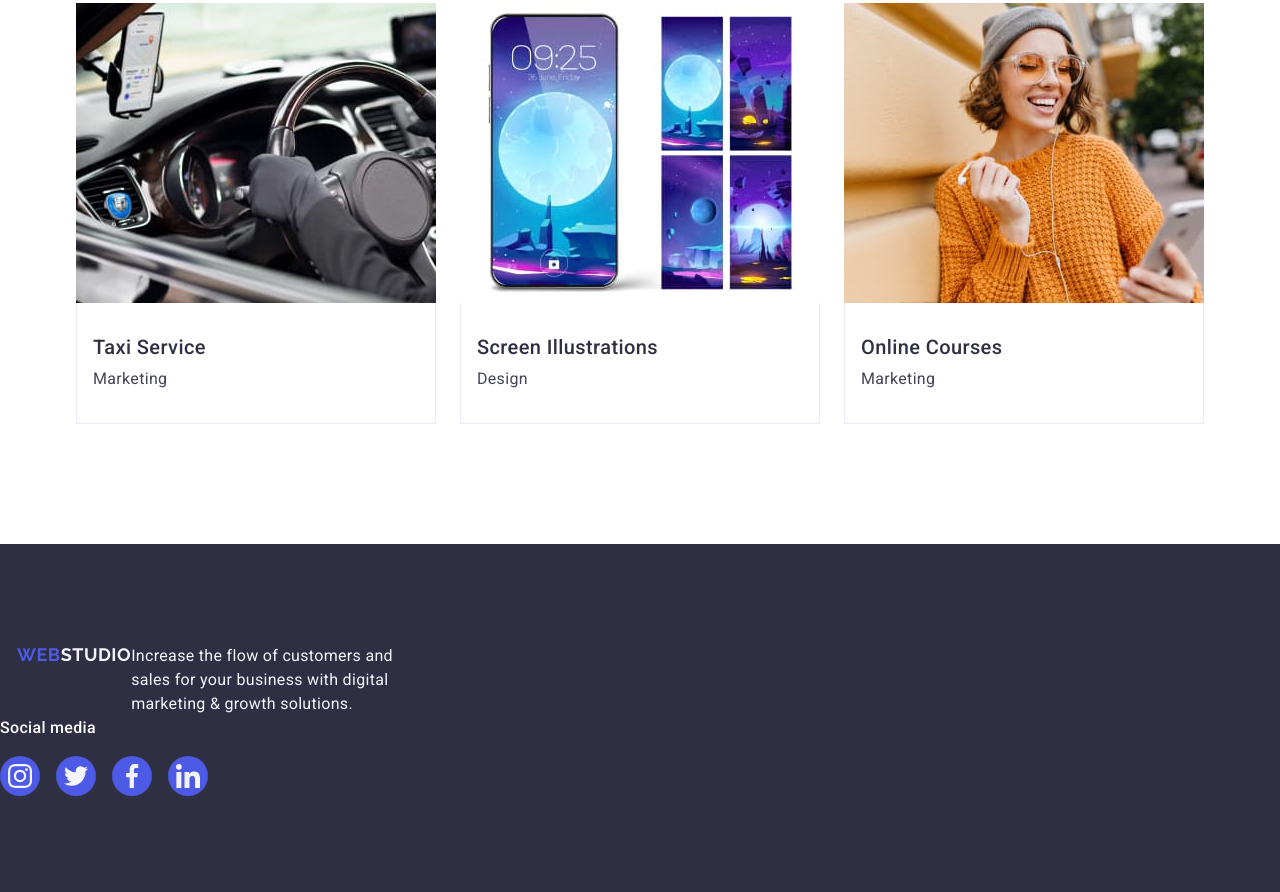
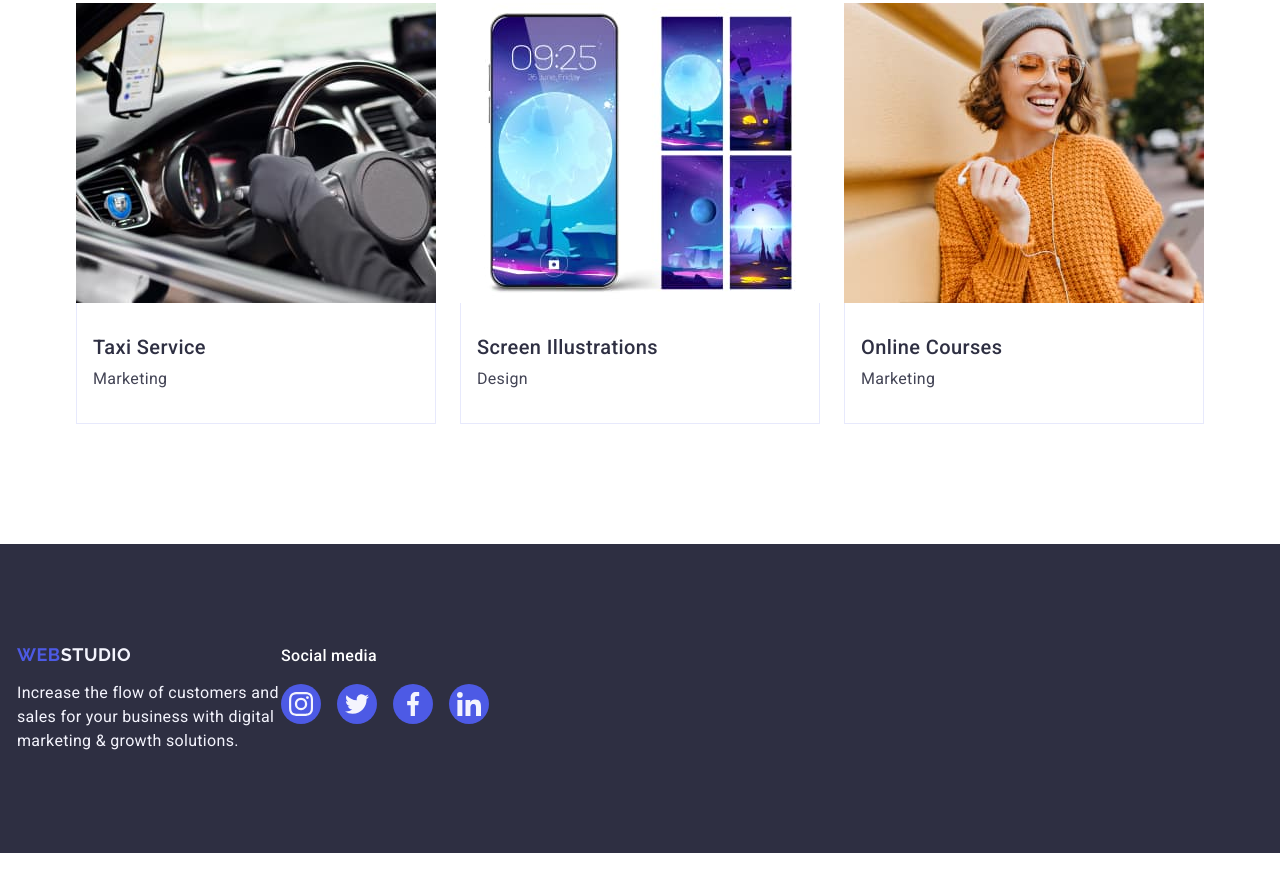
Before and after one commit to POWERSL2DE/goit-markup-hw-04, a plain HTML site: page index.html in a window 1280 px wide. Shown: the part 2679-3571 px from the top of the page. After the commit the page ends 3532 px from the top, so only its background shows below. Drawn offline with nearby package versions, Linux system fonts and the light colour scheme.

Commit message:
Update index.html

```diff
--- a/index.html
+++ b/index.html
@@ -427,10 +427,12 @@
     <!-- Footer page -->
 
     <footer class="footer-page">
+    <div class="container footer-container">
 
-      <div class="container footer-container">
+      <div class="footer-information">
         <a class="footer-logo" href="./index.html">Web<span class="studio-logotype">Studio</span></a>
-        <p class="footer-page-text">Increase the flow of customers and sales for your business with digital marketing & growth solutions.</p>
+        <p class="footer-page-text">Increase the flow of customers and sales for your business
+          with digital marketing & growth solutions.</p>
       </div>
 
       <!-- First social logo -->
@@ -473,6 +475,7 @@
          </li>
         </ul>
       </div>
+    </div>
 
     </footer>
 
```
